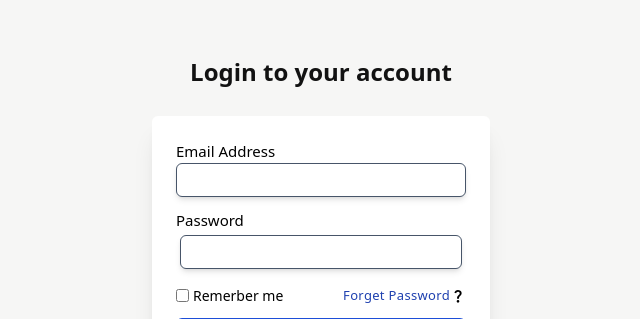
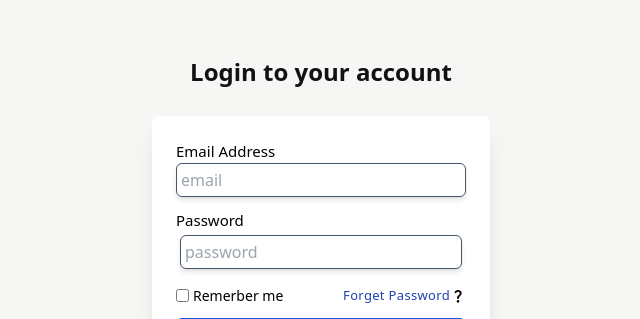
Before and after one commit to prashant2150487/ecommerce-web, a React (Create React App) app in the folder client/: page /login in a window 1280 px wide. Shown: the top 319 px of the page, without its empty margins (319-959 px from the left). Built offline with nearby package versions, Linux system fonts and the light colour scheme.

Commit message:
run all thing

```diff
--- a/client/src/components/Login/Login.js
+++ b/client/src/components/Login/Login.js
@@ -1,13 +1,11 @@
 import { useState } from "react";
 import { MdQuestionMark } from "react-icons/md";
 const Login = () => {
-  const data = { email: "", password: "" };
-  const [inputData, setInputData] = useState(data);
-  const [inputpaswword, setPassword] = useState(data);
-
+  const [inputData, setInputData] = useState("");
+  const [inputPassword, setInputPassword] = useState("");
   function handlesubmit(e) {
     e.preventDefault();
-    if (!inputData.email || !inputData.password) {
+    if (!inputData || !inputPassword) {
       alert("Please fill all the fields");
     }
   }
@@ -26,9 +24,10 @@ const Login = () => {
               Email Address
             </label>
             <input
-              type="Email "
+              type="email "
+              placeholder="email"
               className=" flex-1 rounded-md p-1 shadow-md outline-none border border-slate-600"
-              value={inputData.name}
+              value={inputData}
               onChange={(e) => setInputData(e.target.value)}
             />
           </div>
@@ -39,9 +38,10 @@ const Login = () => {
             <div className="flex justify-between items-center flex-1  p-1 shadow-slate-500 ">
               <input
                 type="password"
+                placeholder="password"
                 className=" flex-1 p-1  rounded-md shadow-md outline-none border border-slate-600"
-                value={inputpaswword.password}
-                onChange={(e) => setPassword(e.target.value)}
+                value={inputPassword}
+                onChange={(e) => setInputPassword(e.target.value)}
               />
             </div>
           </div>
```
